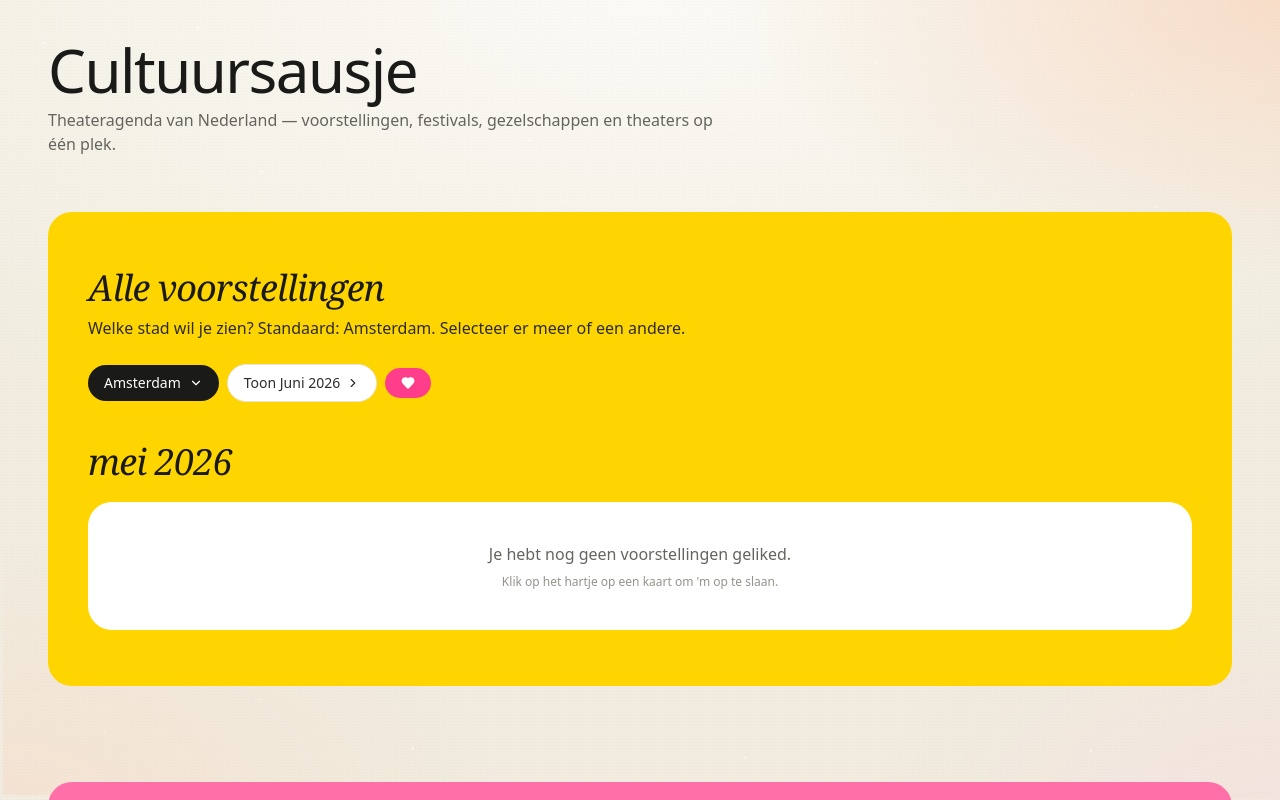
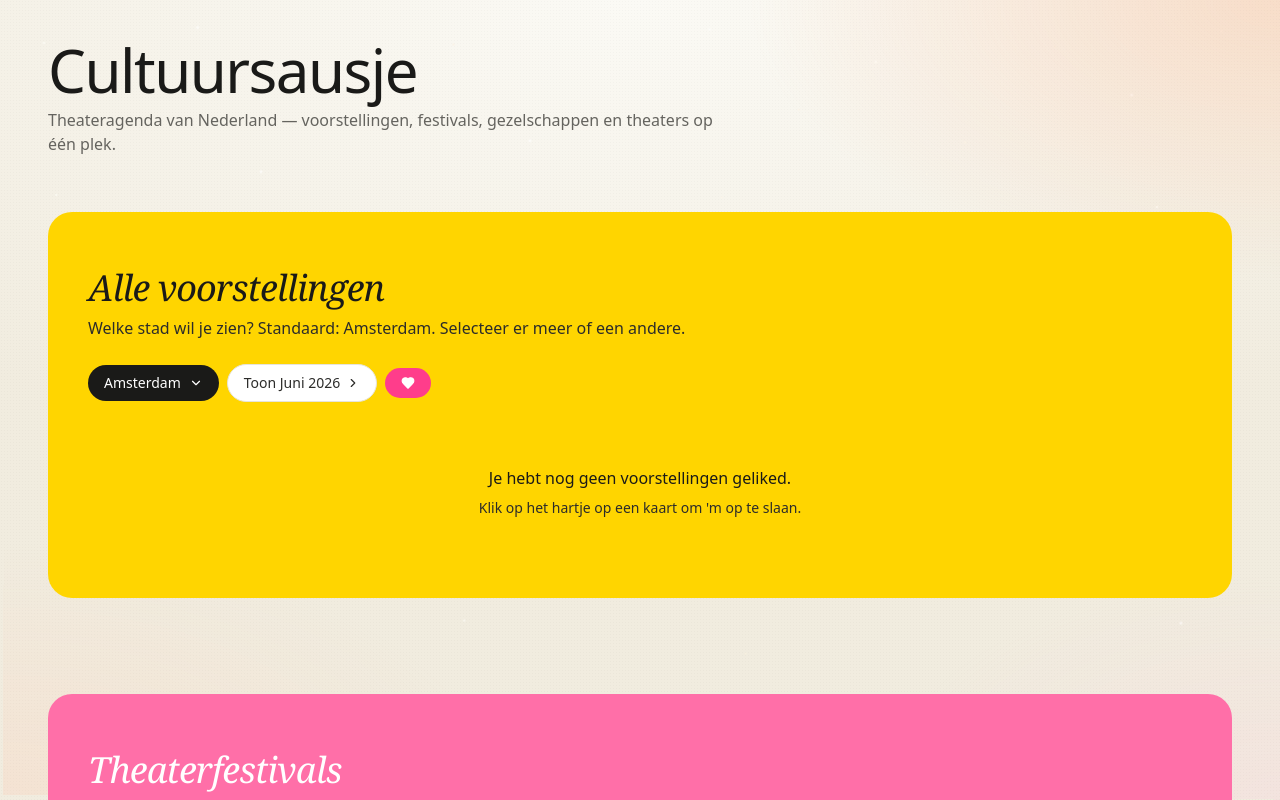
Before and after one commit to cultuursausje/cultuursausje, a Next.js app in the folder site/: page / in a window 1280 px wide. Both pictures are taken after a click on the button 409 px from the left and 383 px from the top of the page. Shown: the top 800 px of the page. Built offline with nearby package versions, Linux system fonts and the light colour scheme.

Commit message:
Add files via upload

```diff
--- a/site/components/ShowsExplorer.tsx
+++ b/site/components/ShowsExplorer.tsx
@@ -182,6 +182,19 @@ export function ShowsExplorer({ shows, theaters, allTheaters, allGezelschappen,
   const currentMonthShows = currentMonth
     ? currentMonth.shows.filter(({ show }) => !showFavoritesOnly || favorites.has(show.id))
     : [];
+
+  // Alle gelikte voorstellingen (over alle maanden) — voor de favorieten-view zonder maand-kop
+  const allFavoritedShows = useMemo(() => {
+    if (!showFavoritesOnly) return [] as { show: ShowDisplay; pill: string }[];
+    return filteredShowsForNav
+      .filter(s => favorites.has(s.id))
+      .map(show => {
+        const [y, m] = show.speelperiode_start.split("-").map(Number);
+        const pill = pillForMonth(show.speelperiode_start, show.speelperiode_end, y, m - 1) ?? "";
+        return { show, pill };
+      })
+      .sort((a, b) => a.show.speelperiode_start.localeCompare(b.show.speelperiode_start));
+  }, [showFavoritesOnly, filteredShowsForNav, favorites]);
 
   const toggleFav = (id: string) => {
     setFavorites(prev => {
@@ -369,6 +382,52 @@ export function ShowsExplorer({ shows, theaters, allTheaters, allGezelschappen,
             "Geen voorstellingen om te tonen."
           )}
         </div>
+      ) : showFavoritesOnly ? (
+        // Favorieten-view: alle gelikte shows in één grid, zonder maand-kop.
+        // Bij 0 favorieten staat de tekst direct op het gele vlak (geen witte kaart).
+        allFavoritedShows.length === 0 ? (
+          <div className="px-2 py-6 text-center">
+            <div className="text-base text-ink">Je hebt nog geen voorstellingen geliked.</div>
+            <div className="mt-2 text-sm text-ink-soft">
+              Klik op het hartje op een kaart om 'm op te slaan.
+            </div>
+          </div>
+        ) : (
+          <div
+            className="grid grid-cols-2 gap-5 sm:grid-cols-3 md:grid-cols-4 xl:grid-cols-5"
+            style={{ gridAutoFlow: "dense" }}
+          >
+            {allFavoritedShows.map(({ show, pill }) => {
+              const key = `${show.id}--fav`;
+              const isExpandedHere = expanded === key;
+              return (
+                <div
+                  key={key}
+                  className={`transition-all duration-300 ${
+                    isExpandedHere
+                      ? "col-span-2 sm:col-span-3 md:col-span-3 xl:col-span-3 row-span-2"
+                      : ""
+                  }`}
+                  style={{ alignSelf: "start" }}
+                >
+                  <ShowCard
+                    show={show}
+                    pill={pill}
+                    monthKey={key}
+                    isFlipped={flipped.has(key)}
+                    isExpanded={isExpandedHere}
+                    isFavorite={favorites.has(show.id)}
+                    isMobile={isMobile}
+                    onFlip={() => toggleFlip(key)}
+                    onExpand={() => { setExpanded(key); setFlipped(new Set()); }}
+                    onCollapse={() => setExpanded(null)}
+                    onToggleFav={() => toggleFav(show.id)}
+                  />
+                </div>
+              );
+            })}
+          </div>
+        )
       ) : currentMonth ? (
         <div>
           <h3 className="font-display mb-5 text-3xl text-ink tracking-tight sm:text-4xl">
@@ -376,23 +435,7 @@ export function ShowsExplorer({ shows, theaters, allTheaters, allGezelschappen,
           </h3>
           {currentMonthShows.length === 0 ? (
             <div className="rounded-3xl bg-white p-10 text-center text-ink-muted">
-              {showFavoritesOnly && favorites.size === 0 ? (
-                <>
-                  Je hebt nog geen voorstellingen geliked.
-                  <div className="mt-2 text-xs text-ink-faint">
-                    Klik op het hartje op een kaart om 'm op te slaan.
-                  </div>
-                </>
-              ) : showFavoritesOnly ? (
-                <>
-                  Geen favorieten in {currentMonth.label}.
-                  <div className="mt-2 text-xs text-ink-faint">
-                    Probeer een andere maand of zet het hartje uit.
-                  </div>
-                </>
-              ) : (
-                "Geen voorstellingen in deze maand."
-              )}
+              Geen voorstellingen in deze maand.
             </div>
           ) : (
             <div
```
